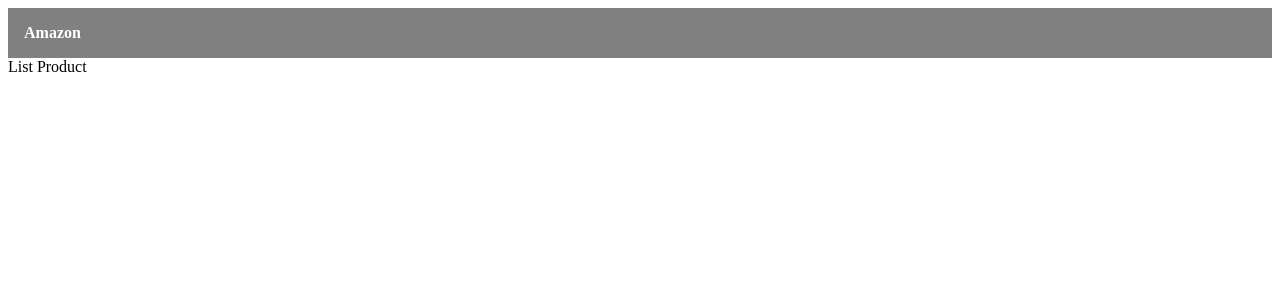
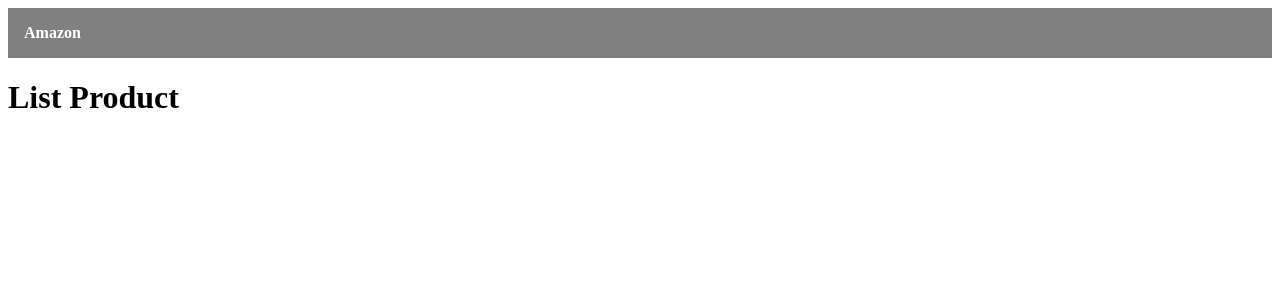
Before and after one commit to Yurembam375/ECOMMECRE-full-including-add-to-cart--buy-and-track-shipment, a React (Vite) app in the folder Frontend/: page / in a window 1280 px wide. Shown: the top 300 px of the page. Built offline with nearby package versions, Linux system fonts and the light colour scheme.

Commit message:
import data to the apps

```diff
--- a/Frontend/src/App.jsx
+++ b/Frontend/src/App.jsx
@@ -1,4 +1,5 @@
 import React from 'react'
+import data from './Data'
 
 function App() {
   return (
@@ -6,7 +7,15 @@ function App() {
       <header>
         <a href='/'>Amazon</a>
       </header>
-      <main>List Product</main>
+      <main><h1>List Product</h1>
+      {data.products.map=(product =>(
+        <div>
+          <img src={product.image}></img>
+          <p>{product.name}</p>
+          <p>{product.price}</p>
+        </div>
+      ))}</main>
+
     </div>
   )
 }
```
